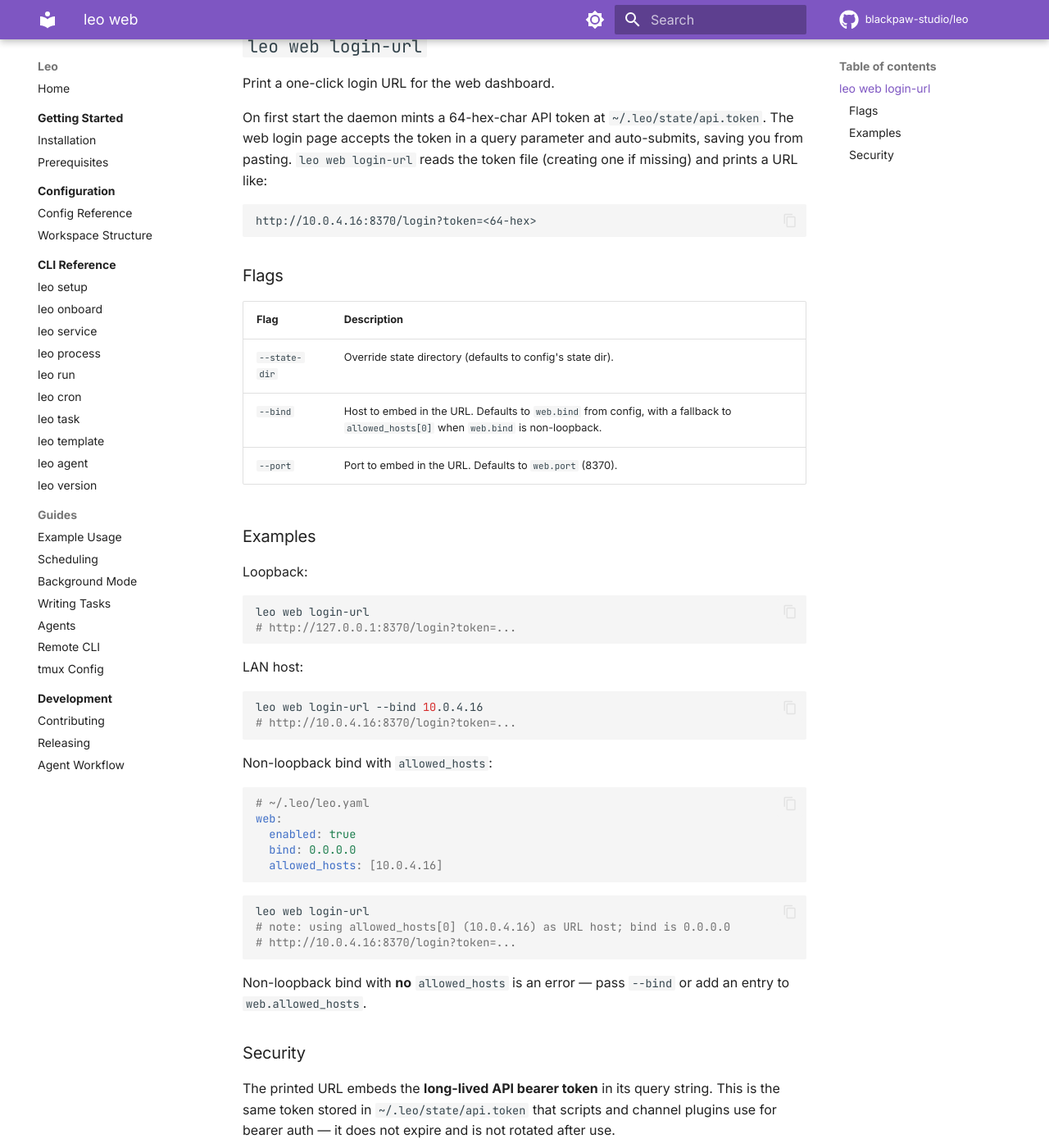
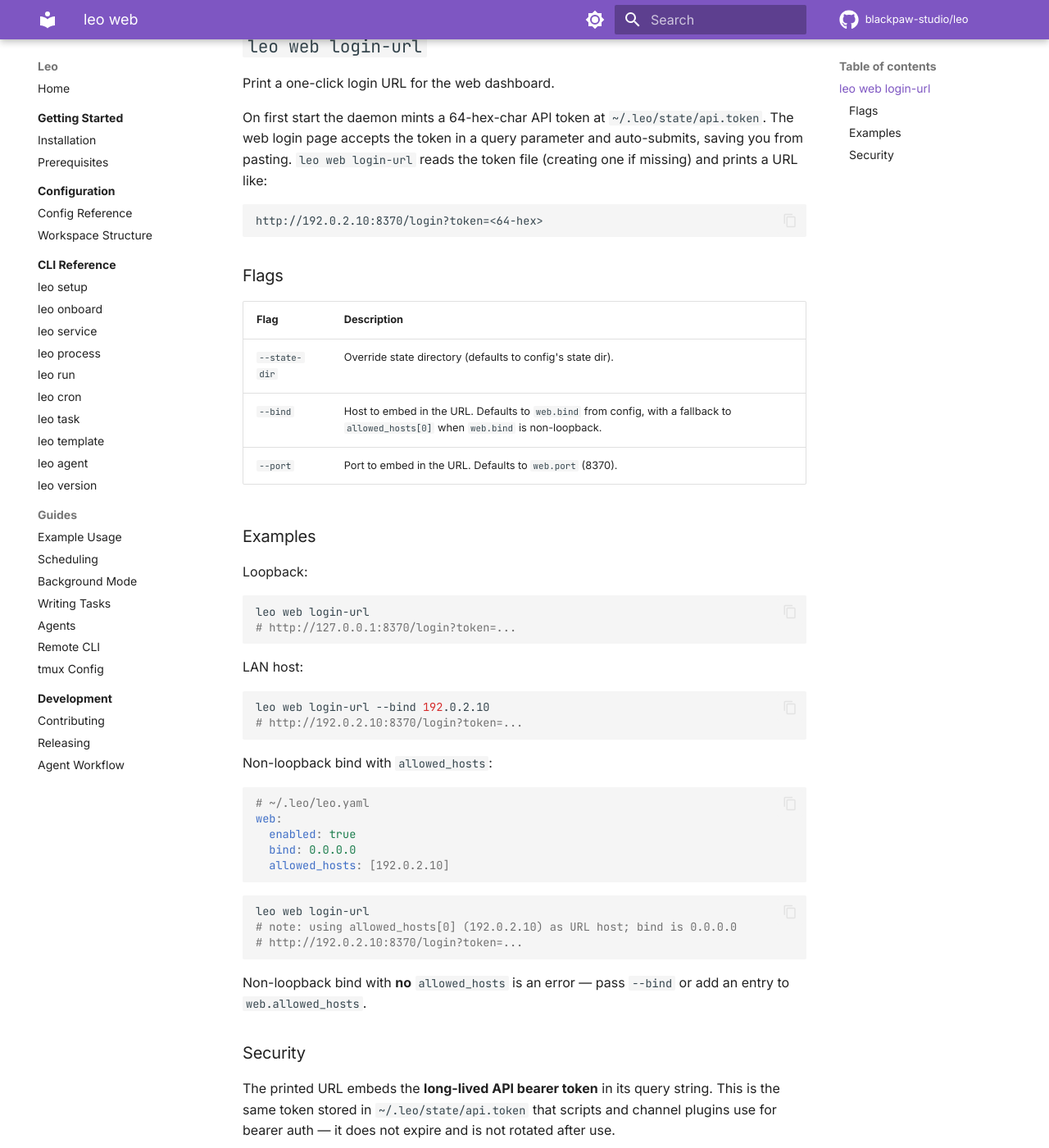
Before and after one commit to blackpaw-studio/leo, an MkDocs documentation site: the page built from docs/cli/web.md, in a window 1280 px wide and 1400 px high, scrolled down 207 px. Shown: the whole window at 82% size. Built offline with MkDocs 1.6.1 and Material for MkDocs 9.7.7, drawn with Linux system fonts in a browser that asks for light colours; comment, search, counter and statistics services are not loaded.

````diff
--- a/docs/cli/web.md
+++ b/docs/cli/web.md
@@ -9,7 +9,7 @@ Print a one-click login URL for the web dashboard.
 On first start the daemon mints a 64-hex-char API token at `~/.leo/state/api.token`. The web login page accepts the token in a query parameter and auto-submits, saving you from pasting. `leo web login-url` reads the token file (creating one if missing) and prints a URL like:
 
 ```
-http://10.0.4.16:8370/login?token=<64-hex>
+http://192.0.2.10:8370/login?token=<64-hex>
 ```
 
 ### Flags
@@ -32,8 +32,8 @@ leo web login-url
 LAN host:
 
 ```bash
-leo web login-url --bind 10.0.4.16
-# http://10.0.4.16:8370/login?token=...
+leo web login-url --bind 192.0.2.10
+# http://192.0.2.10:8370/login?token=...
 ```
 
 Non-loopback bind with `allowed_hosts`:
@@ -43,13 +43,13 @@ Non-loopback bind with `allowed_hosts`:
 web:
   enabled: true
   bind: 0.0.0.0
-  allowed_hosts: [10.0.4.16]
+  allowed_hosts: [192.0.2.10]
 ```
 
 ```bash
 leo web login-url
-# note: using allowed_hosts[0] (10.0.4.16) as URL host; bind is 0.0.0.0
-# http://10.0.4.16:8370/login?token=...
+# note: using allowed_hosts[0] (192.0.2.10) as URL host; bind is 0.0.0.0
+# http://192.0.2.10:8370/login?token=...
 ```
 
 Non-loopback bind with **no** `allowed_hosts` is an error — pass `--bind` or add an entry to `web.allowed_hosts`.
````
Also changed, not shown: README.md (+1 -1 lines), docs/cli/agent.md (+2 -2 lines), docs/configuration/config-reference.md (+3 -3 lines), docs/guides/remote-cli.md (+4 -4 lines), 9 other files.
